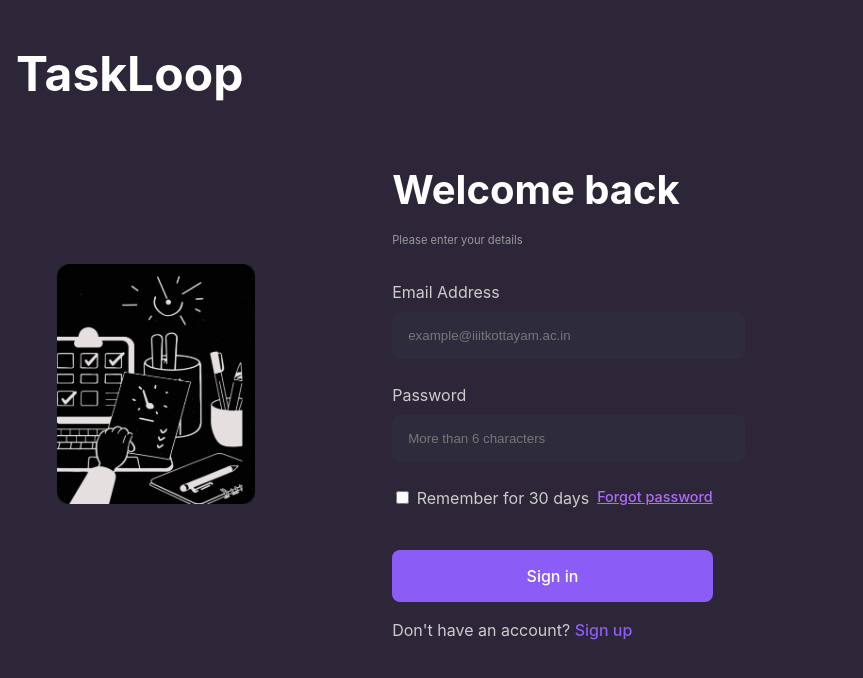
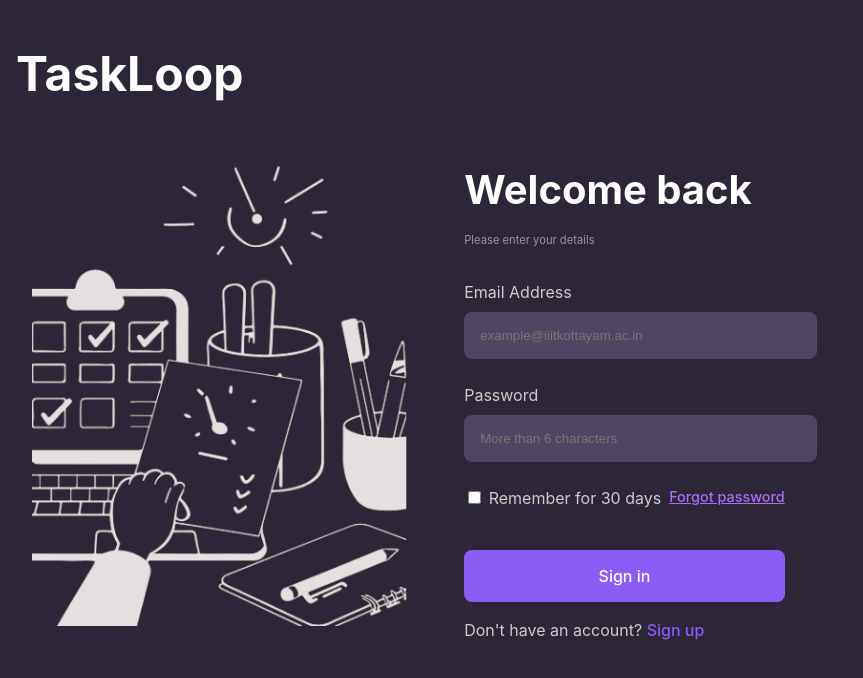
Before and after one commit to sayan23bcy6/OCT-On-campus-task-platform, a React (Vite) app in the folder OCT/: page /login in a window 1280 px wide. Shown: the top 678 px of the page, without its empty margins (0-863 px from the left). Built offline with nearby package versions, Linux system fonts and the light colour scheme.

Commit message:
new commits

```diff
--- a/OCT/src/pages/Login.css
+++ b/OCT/src/pages/Login.css
@@ -25,9 +25,10 @@ body {
 }
 
 .login-image {
-  width: 80%;
-  max-width: 300px;
+  width: 250%; /* Increased width */
+  max-width: 400px; /* Increased maximum width */
   margin-bottom: 2rem;
+  padding-left: 5rem; /* Added left padding */
 }
 
 .logo {
@@ -82,7 +83,7 @@ label {
   padding: 1rem;
   border-radius: 8px;
   border: none;
-  background-color: #2e2b3d;
+  background-color: #504664; /* Change input box color */
   color: #fff;
 }
 
--- a/OCT/src/pages/Login.jsx
+++ b/OCT/src/pages/Login.jsx
@@ -1,4 +1,5 @@
 import React from 'react';
+import { Link } from 'react-router-dom';
 import './Login.css';
 
 const TaskLoopLogin = () => {
@@ -35,7 +36,7 @@ const TaskLoopLogin = () => {
         </form>
 
         <p className="signup-text">
-          Don't have an account? <a href="#signup" className="signup-link">Sign up</a>
+          Don't have an account? <Link to="/register" className="signup-link">Sign up</Link>
         </p>
       </div>
     </div>
```
Also changed, not shown: OCT/public/background_1.png, OCT/src/pages/Register.css (added), OCT/src/pages/Register.jsx (added).
